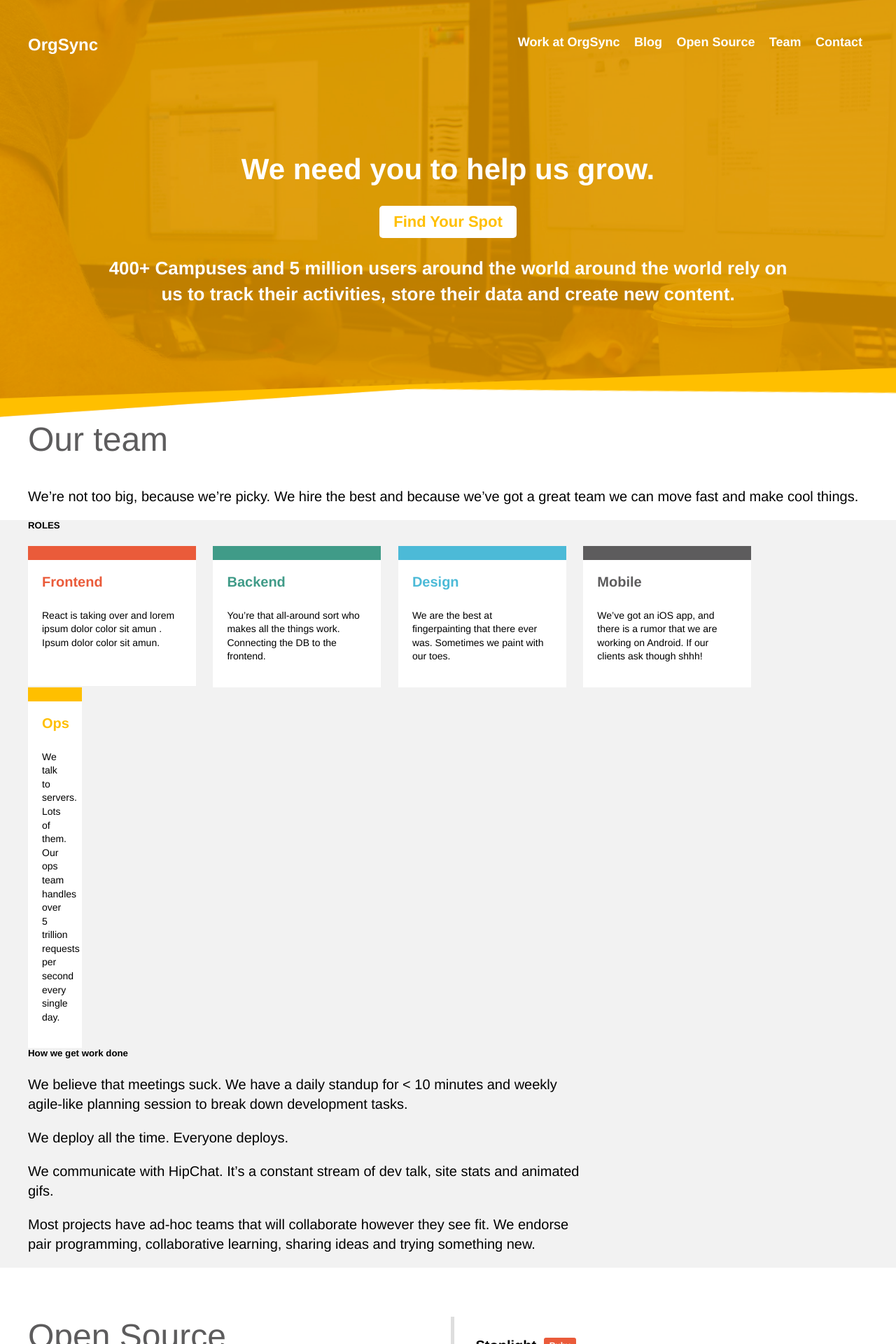
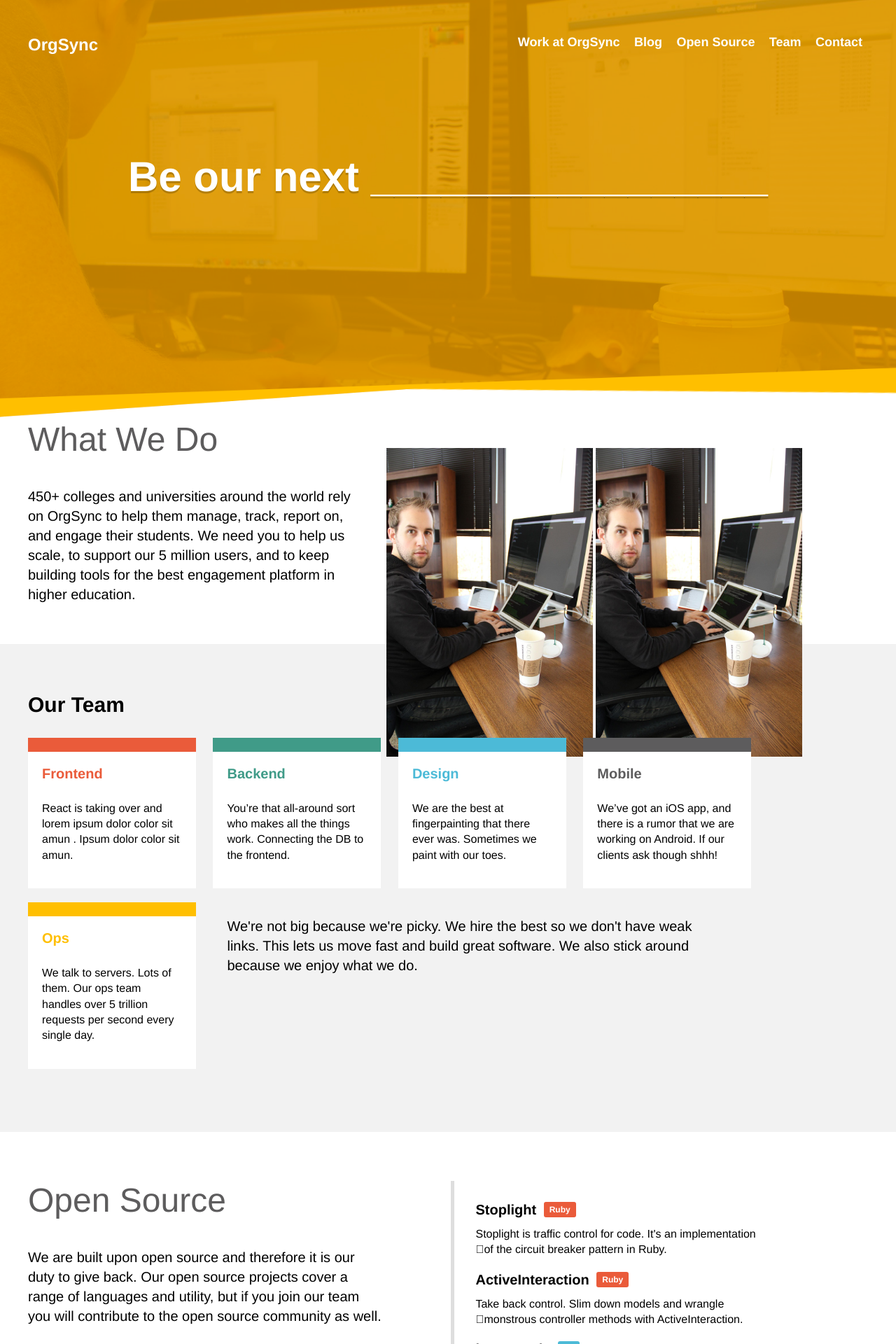
Before and after one commit to CampusLabs/orgsync.github.io, a Jekyll site: the page built from index.html, in a window 1280 px wide. Shown: the top 1920 px of the page at 70% size. Built offline with Jekyll 4.4.1, drawn with Linux system fonts in a browser that asks for light colours; Markdown is read by kramdown in place of the engine named in the settings; some of the changed text lies outside the part shown.

Commit message:
improvements

```diff
--- a/index.html
+++ b/index.html
@@ -19,10 +19,7 @@
   </div>
 
   <div class='row'>
-    <h1>We need you to help us grow.</h1>
-    <button>Find Your Spot</button>
-    <p>400+ Campuses and 5 million users around the world around the world
-      rely on us to track their activities, store their data and create new content.</p>
+    <h1>Be our next  _________________</h1>
   </div>
   <div class='topper-footer'>
     <img src='/assets/images/layout/topper-bg-bottom.png' />
@@ -32,17 +29,24 @@
 
 <section class='our-team'>
   <div class='row'>
-    <h2>Our team</h2>
-    <p>
-      We’re not too big, because we’re picky. We hire the best and because we’ve
-      got a great team we can move fast and make cool things.
+    <div class='left-col'>
+      <h2>What We Do</h2>
+      <p>450+ colleges and universities around the world rely on OrgSync to
+        help them manage, track, report on, and engage their students. We need
+        you to help us scale, to support our 5 million users, and to keep
+        building tools for the best engagement platform in higher education.
       </p>
+    </div>
+    <div class='right-col team-pics'>
+      <img src='assets/images/cameron.png' />
+      <img src='assets/images/cameron.png' />
+    </div>
   </div>
 </section>
 
 <section class='our-roles'>
   <div class='row'>
-    <h5>ROLES</h5>
+    <h3>Our Team</h3>
     <div>
       <div class='team-box team-frontend'>
         <h4>Frontend</h4>
@@ -72,9 +76,6 @@
           Android. If  our clients ask though shhh!
         </p>
       </div>
-    </div>
-    <div>
-      <div class='column third'>
       <div class='team-box team-ops'>
         <h4>Ops</h4>
         <p class='smaller'>
@@ -82,15 +83,10 @@
           requests per second every single day.
         </p>
       </div>
-      </div>
-      <div class='column two-third'>
-        <h5>How we get work done</h5>
-        <p>We believe that meetings suck. We have a daily standup for < 10 minutes and weekly
-    agile-like planning session to break down development tasks.</p>
-        <p>We deploy all the time. Everyone deploys.</p>
-        <p>We communicate with HipChat. It’s a constant stream of dev talk, site stats and animated gifs.</p>
-        <p>Most projects have ad-hoc teams that will collaborate however they see fit. We endorse pair programming,
-    collaborative learning, sharing ideas and trying something new.</p>
+      <div class='team-box special-info'>
+        <p>We're not big because we're picky. We hire the best so we don't have
+        weak links. This lets us move fast and build great software. We
+        also stick around because we enjoy what we do.</p>
       </div>
     </div>
   </div>
@@ -100,11 +96,10 @@
   <div class='row'>
     <div class='column half'>
       <h2>Open Source</h2>
-      <p>
-        We’re built upon open source and therefore it is our duty to give back.
-        Our open source projects cover a range of languages and utility, but be
-        assured if you join us you can contribute to the  open source community
-        as well.
+      <p class='open-source-description'>
+        We are built upon open source and therefore it is our duty to give back.
+        Our open source projects cover a range of languages and utility, but if
+        you join our team you will contribute to the open source community as well.
       </p>
     </div>
     <div class='column half list-projects'>
@@ -122,7 +117,9 @@
       <p class='smaller'>
         A jQuery plugin that adds support for ARIA attributes.
       </p>
+      <a href="/open_source" class='more-info'>
         + 15 More. See them all.
+      </a>
     </div>
   </div>
 </section>
@@ -131,8 +128,7 @@
   <div class='row'>
     <h2 class='text-center with-subtitle'>We love our community</h2>
     <p class='text-center'>
-      We host hacknights, meetups, code katas, etc... and love the code
-      community in Dallas
+      We host hacknights, meetups, code katas, etc... come hang out with us!
     </p>
     <div class='love-community-block column third'>
       <div class='love-community-top'>
@@ -140,17 +136,16 @@
         <img src='assets/images/community-box.svg' class='box-slant'>
       </div>
       <div class='love-community-bottom'>
-        <h3>Ruby Hacknight</h3>
-        <p class='subheader'>2nd Tuesday of the Month</p>
-        <p> We’ve covered a broad range of topics at our hacknights,
+        <h3 class='with-subtitle'>Ruby Hacknight</h3>
+        <p class='subheader'>3rd Tuesday of the Month</p>
+        <p>We’ve covered a broad range of topics at our hacknights,
           from client-side interoperability with backbone to real-time
           communication and server infrastructure. This event is open to all
-          skill levels and is a great opportunity to ask questions about the
-          community or get help from more senior developers.
+          skill levels and skill sets.
         </p>
-        <span class='text-right'>
+        <a href='http://www.dallasrb.org/' class='more-info'>
           <strong>More Info</strong>
-        </span>
+        </a>
       </div>
     </div>
     <div class='love-community-block column third'>
@@ -159,17 +154,17 @@
         <img src='assets/images/community-box.svg' class='box-slant'>
       </div>
       <div class='love-community-bottom'>
-        <h3>Dallas Node</h3>
-        <p class='subheader'>2nd Tuesday of the Month</p>
+        <h3 class='with-subtitle'>Dallas Node</h3>
+        <p class='subheader'>4th Tuesday of the Month</p>
         <p>
           And so it begins, the slow takeover of the Internet at the hands of
           Node.js and it all started with an unsuspecting user group called
           DallasNode in the DFW area. The singularity is upon us,
           embrace and join the revolution!
         </p>
-        <span class='text-right'>
+        <a href='http://www.meetup.com/DallasNode/' class='more-info'>
           <strong>More Info</strong>
-        </span>
+        </a>
       </div>
     </div>
     <div class='love-community-block column third'>
@@ -178,28 +173,28 @@
         <img src='assets/images/community-box.svg' class='box-slant'>
       </div>
       <div class='love-community-bottom'>
-        <h3>DFW Clojure</h3>
+        <h3 class='with-subtitle'>DFW Clojure</h3>
         <p class='subheader'>2nd Tuesday of the Month</p>
         <p>
           Come join us to talk about all things Clojure: Tooling, Libraries,
           Project Discussions / Code Examples and Clojure Evangelism
         </p>
-        <span class='text-right'>
+        <a href='http://www.meetup.com/DFW-Clojure/' class='more-info'>
           <strong>More Info</strong>
-        </span>
+        </a>
       </div>
     </div>
   </div>
 </section>
 
-<section>
+<section class='open-positions'>
   <div class='row'>
-    <h1>Open Positions</h1>
-    <ul class='open-positions'>
+    <h2 class='text-center'>Open Positions</h2>
+    <ul class='open-positions-list'>
       <li>
         <div class='icon-'></div>
         <h3>Software Developer</h3>
-        <p>You want to build things. You might know ruby, but that’s not
+        <p class='smaller'>You want to build things. You might know ruby, but that’s not
           required. We are polyglot so if you write good code we’re ready to
           hear from you.
         </p>
@@ -207,7 +202,7 @@
       <li>
         <div class='icon-'></div>
         <h3>Javascript Developer</h3>
-        <p>You want to build things. You might know ruby, but that’s not
+        <p class='smaller'>You want to build things. You might know ruby, but that’s not
           required. We are polyglot so if you write good code we’re ready to
           hear from you.
         </p>
@@ -215,7 +210,7 @@
       <li>
         <div class='icon-'></div>
         <h3>Ops Engineer</h3>
-        <p>
+        <p class='smaller'>
           You speak the language of the server. You want to build awesome
           systems that scale, that are efficient, and most importantly...
           make things work.
@@ -236,8 +231,8 @@
         services connecting to it.
       </p>
       <p>
-        <strong>Work hard.</strong>
-        Ship hard. Play hard. We love what we do so we push ourselves
+        <strong>Work hard. Ship Hard. Play Hard.</strong>
+        We love what we do so we push ourselves
         but we also know how to have that work-life-balance (Well, most of us do).
         The most important thing is we all enjoy coming to work in the morning.
       </p>
--- a/public/css/main.css
+++ b/public/css/main.css
@@ -1,4 +1,7 @@
 @import url('/bower_components/normalize.css/normalize.css');
+a, a:visited {
+  color: #08c; }
+
 * {
   box-sizing: border-box; }
 
@@ -25,21 +28,23 @@
   .topper button {
     background: white;
     border: 0;
+    box-shadow: 0px 3px 0px rgba(0, 0, 0, 0.2);
     border-radius: 5px;
-    color: #ffbf00;
+    color: #cd860d;
     font-weight: bold;
-    font-size: 22px;
+    font-size: 30px;
     margin-bottom: 25px;
-    padding: 10px 20px; }
+    padding: 15px 25px; }
   .topper h1, .topper p {
     color: white; }
   .topper h1 {
-    font-size: 42px; }
+    font-size: 60px;
+    text-shadow: 0px 3px 0px rgba(0, 0, 0, 0.2); }
   .topper p {
     font-size: 26px;
-    font-weight: bold;
     margin: 0 auto;
-    max-width: 1000px; }
+    max-width: 1000px;
+    text-align: left; }
 
 .topper-footer {
   bottom: -5px;
@@ -91,9 +96,12 @@
       margin-bottom: 10px; }
     .open-source-projects .list-projects p {
       margin-bottom: 20px; }
+  .open-source-projects .open-source-description {
+    padding-right: 80px; }
 
 .our-roles {
-  background: #f2f2f2; }
+  background: #f2f2f2;
+  padding: 70px 0; }
 
 .row .column {
   display: inline-block;
@@ -113,16 +121,20 @@
   line-height: 1.4em; }
 
 p.smaller {
-  font-size: 14px; }
+  font-size: 16px; }
 
 .team-box {
   background: white;
   display: inline-block;
+  margin-bottom: 20px;
   margin-right: 20px;
   min-height: 200px;
   padding: 20px;
   max-width: 20%;
   vertical-align: top; }
+  .team-box.special-info {
+    background: none;
+    max-width: 60%; }
 
 .team-frontend {
   border-top: 20px solid #ea5b3a; }
@@ -202,6 +214,14 @@
   padding: 70px 0; }
   .love-community h2 {
     color: white; }
+  .love-community h3.with-subtitle {
+    margin-bottom: 10px; }
+  .love-community .subheader {
+    color: #aaa;
+    font-size: 16px;
+    font-weight: bold; }
+  .love-community .love-community-block {
+    margin-top: 30px; }
   .love-community .love-community-top {
     background: rgba(255, 255, 255, 0.2);
     height: 70px;
@@ -209,23 +229,51 @@
   .love-community .love-community-bottom {
     background: white;
     color: #333;
-    padding: 40px; }
+    min-height: 360px;
+    padding: 40px;
+    position: relative; }
+    .love-community .love-community-bottom p {
+      font-size: 17px; }
+  .love-community .more-info {
+    position: absolute;
+    bottom: 40px;
+    right: 40px; }
+
+.team-pics {
+  height: 320px;
+  padding: 40px; }
+  .team-pics img {
+    max-width: 46%; }
+
+a.more-info {
+  color: #333;
+  font-weight: bold;
+  text-decoration: none; }
+  a.more-info:hover {
+    text-decoration: underline; }
 
 .open-positions {
+  padding: 70px 0; }
+
+.open-positions-list {
   list-style-type: none;
   padding: 0;
-  margin: 0; }
-  .open-positions li {
+  margin: 0 auto;
+  max-width: 1100px; }
+  .open-positions-list li {
     display: inline-block;
     max-width: 44%;
     padding-left: 100px;
+    margin-bottom: 20px;
     margin-right: 10%;
     position: relative; }
-    .open-positions li:nth-child(2) {
+    .open-positions-list li:nth-child(2) {
       margin-right: 0; }
-  .open-positions h3 {
+    .open-positions-list li:nth-child(3) {
+      margin: 0 auto; }
+  .open-positions-list h3 {
     margin-bottom: 10px; }
-  .open-positions .icon- {
+  .open-positions-list .icon- {
     background: #ea5b3a;
     border-radius: 3px;
     height: 80px;
@@ -234,8 +282,7 @@
     width: 80px; }
 
 .what-am-in-for {
-  position: relative;
-  top: 100px; }
+  position: relative; }
   .what-am-in-for .what-bar {
     border-bottom: 1px solid #dedede;
     border-top: 1px solid #dedede;
@@ -260,3 +307,11 @@
     top: -10px;
     text-align: center;
     width: 30%; }
+
+.our-team .left-col, .our-team .right-col {
+  display: inline-block;
+  vertical-align: top; }
+.our-team .left-col {
+  width: 39%; }
+.our-team .right-col {
+  width: 60%; }
```
Also changed, not shown: assets/css/main.scss (+93 -10 lines), assets/images/cameron.png (added), 1 other file. Lines whose indentation alone changed are shown as unchanged.
